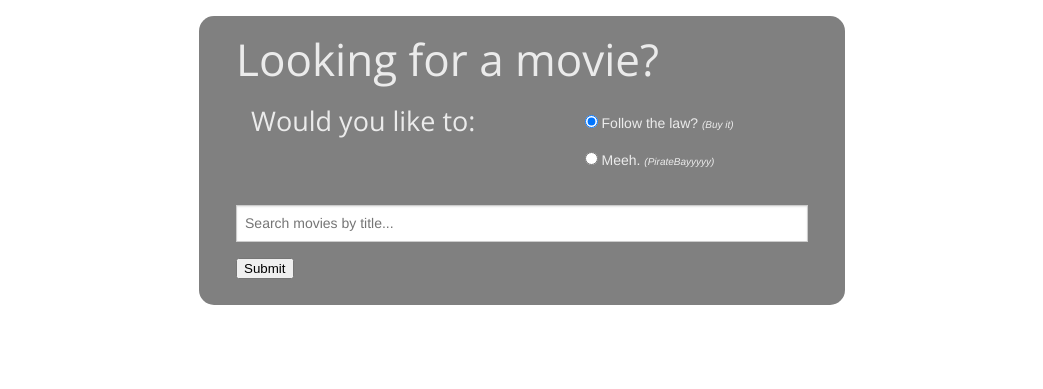
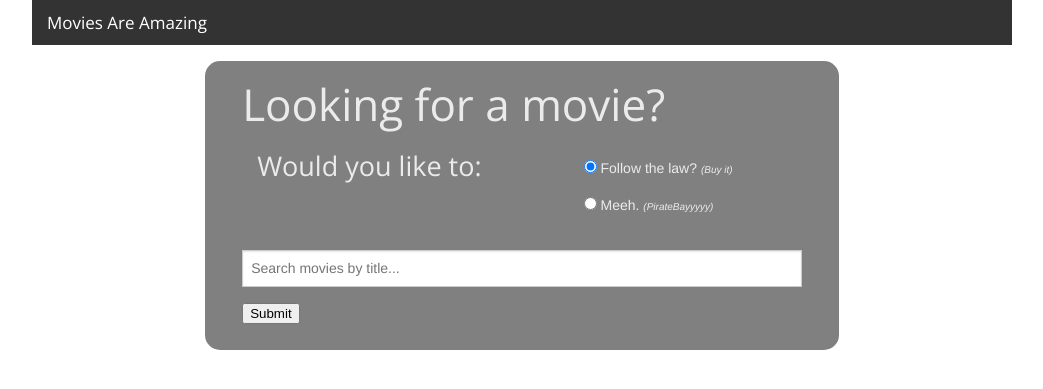
Before and after one commit to stuycs-softdev/proj2-pd7-06-Pizza, a Flask app: page / in a window 1280 px wide. Shown: the top 389 px of the page, without its empty margins (118-1161 px from the left). Run offline with Flask 2, Linux system fonts and the light colour scheme; some libraries are stand-ins or nearby versions.

Commit message:
added nav bar in search

```diff
--- a/templates/results.html
+++ b/templates/results.html
@@ -3,7 +3,7 @@
     <head>
         <script src="../static/js/vendor/jquery.js"></script>
         <link rel="stylesheet" href="./foundation/css/foundation.min.css">
-        <script src="./static/js/foundation/foundation.js"></script>
+        <script src="../static/js/foundation/foundation.js"></script>
         <title>results.html</title>
         <meta charset="UTF-8">
         <meta name="viewport" content="width=device-width">
--- a/templates/search.html
+++ b/templates/search.html
@@ -1,4 +1,7 @@
 <head>
+    <script src="../static/js/vendor/jquery.js"></script>
+    <link rel="stylesheet" href="./foundation/css/foundation.min.css">
+    <script src="../static/js/foundation/foundation.js"></script>
     <link rel="stylesheet" href="../static/css/foundation.css">
     <style>
         .whitetext {
@@ -14,6 +17,17 @@
     </style>
 </head>
 <body>
+    <div style="width:980px; margin-left:auto; margin-right:auto;">
+        <nav class="top-bar" data-topbar>
+            <ul class="title-area">
+                <li class="name">
+                    <h1><a href="#">Movies Are Amazing</a></h1>
+                </li>
+            </ul>
+
+
+        </nav>
+
         <div class="row">
             <br>
         </div>
@@ -52,4 +66,5 @@
                 </div>
             </div>
         </div>
+    </div>
 </body>
```
Lines whose indentation alone changed are shown as unchanged.
